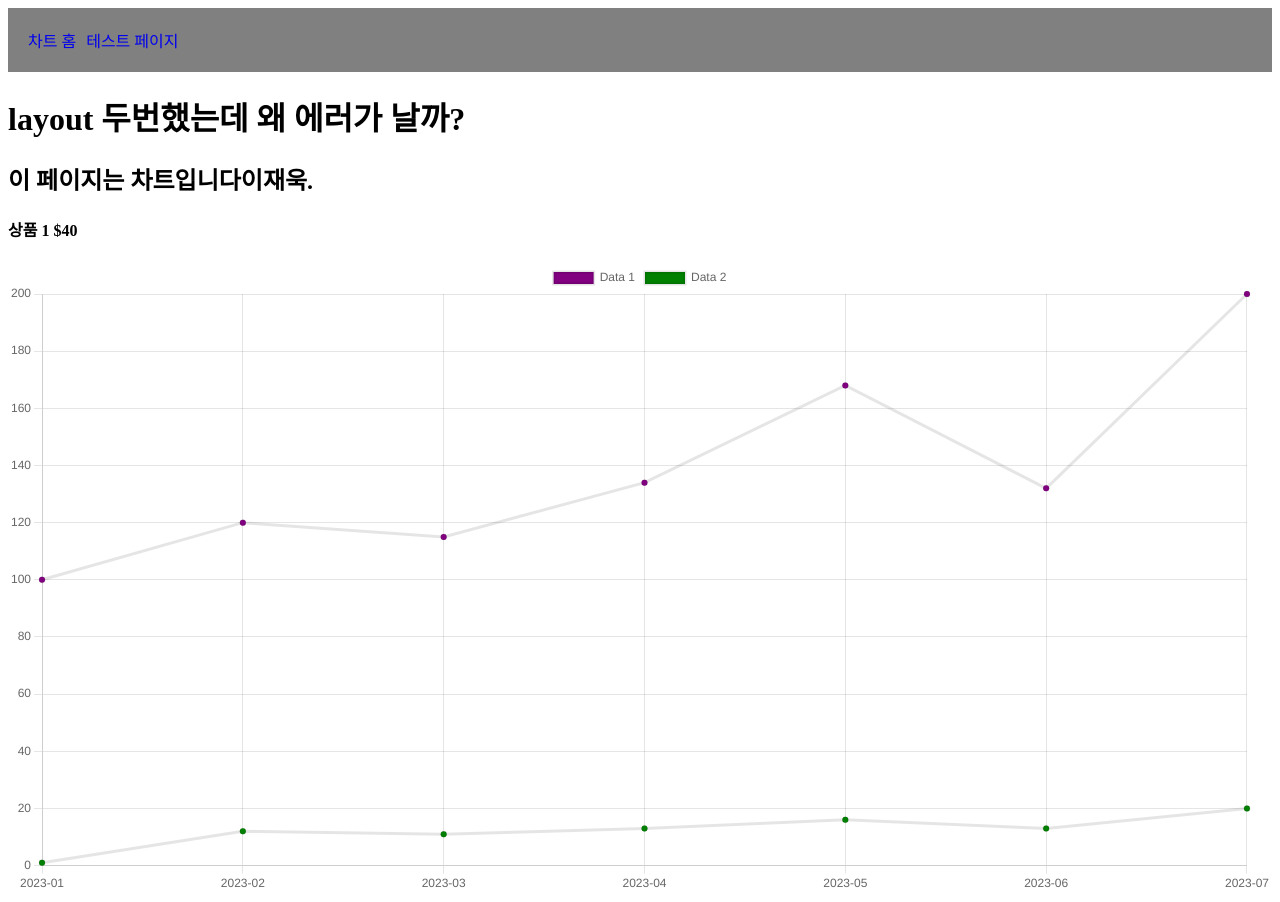
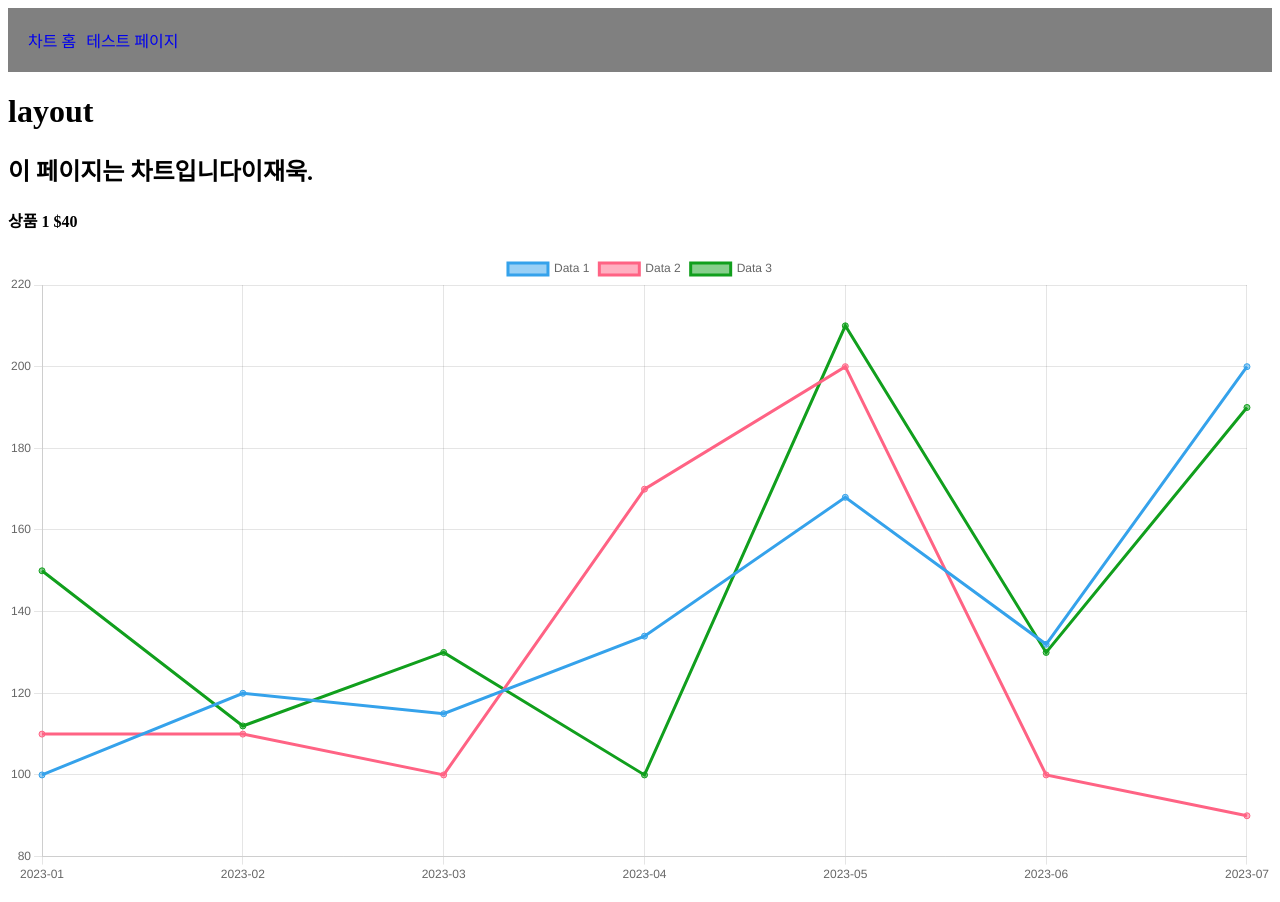
Before and after one commit to sessac-3rd-team-A/FE, a Next.js app: page /chart in a window 1280 px wide. Built offline with nearby package versions, Linux system fonts and the light colour scheme.

Commit message:
refector: 리팩토링

```diff
--- a/src/app/chart/layout.tsx
+++ b/src/app/chart/layout.tsx
@@ -12,7 +12,7 @@ export default function RootLayout({
           <Link href={'/chart'}>차트 홈</Link>
           <Link href={'/chart/test'}>테스트 페이지</Link>
         </div>
-        <h1>layout 두번했는데 왜 에러가 날까?</h1>
+        <h1>layout</h1>
 
         {children}
       </body>
--- a/src/app/chart/page.tsx
+++ b/src/app/chart/page.tsx
@@ -1,16 +1,5 @@
-import MyLineChart from '@/component/MyLineChart';
-import MyChart from '@/component/MyLineChart';
+import ChartPage from '@/containers/Chart';
 
 export default function chart() {
-  let str: string = '이재욱';
-  let arr;
-  return (
-    <div>
-      <h2 className="ChartTitle"> 이 페이지는 차트입니다{str}.</h2>
-      <div className="food">
-        <h4>상품 1 $40</h4>
-        <MyLineChart></MyLineChart>
-      </div>
-    </div>
-  );
+  return <ChartPage></ChartPage>;
 }
--- a/src/component/MyLineChart.tsx
+++ b/src/component/trendLineChart.tsx
@@ -1,4 +1,3 @@
-// components/MyLineChart.tsx
 'use client';
 import {
   Chart as ChartJS,
@@ -23,7 +22,7 @@ ChartJS.register(
   Legend,
 );
 
-const MyLineChart = () => {
+const trendLineChart = () => {
   return (
     <div>
       <Line
@@ -41,12 +40,20 @@ const MyLineChart = () => {
             {
               label: 'Data 1',
               data: [100, 120, 115, 134, 168, 132, 200],
-              backgroundColor: 'purple',
+              borderColor: 'rgb(53, 162, 235)',
+              backgroundColor: 'rgba(53, 162, 235, 0.5)',
             },
             {
               label: 'Data 2',
-              data: [1, 12, 11, 13, 16, 13, 20],
-              backgroundColor: 'green',
+              data: [110, 110, 100, 170, 200, 100, 90],
+              borderColor: 'rgb(255, 99, 132)',
+              backgroundColor: 'rgba(255, 99, 132, 0.5)',
+            },
+            {
+              label: 'Data 3',
+              data: [150, 112, 130, 100, 210, 130, 190],
+              borderColor: 'rgb(17, 159, 29)',
+              backgroundColor: 'rgba(17, 159, 29, 0.5)',
             },
           ],
         }}
@@ -54,4 +61,4 @@ const MyLineChart = () => {
     </div>
   );
 };
-export default MyLineChart;
+export default trendLineChart;
--- /dev/null
+++ b/src/containers/Chart/index.tsx
@@ -0,0 +1,15 @@
+import MyLineChart from '@/component/trendLineChart';
+
+export default function ChartPage() {
+  let str: string = '이재욱';
+  let arr;
+  return (
+    <div>
+      <h2 className="ChartTitle"> 이 페이지는 차트입니다{str}.</h2>
+      <div className="food">
+        <h4>상품 1 $40</h4>
+        <MyLineChart></MyLineChart>
+      </div>
+    </div>
+  );
+}
```
Also changed, not shown: src/app/chart/test/page.tsx (+1 -1 lines), src/component/linechart.tsx (deleted, +0 -57 lines).
